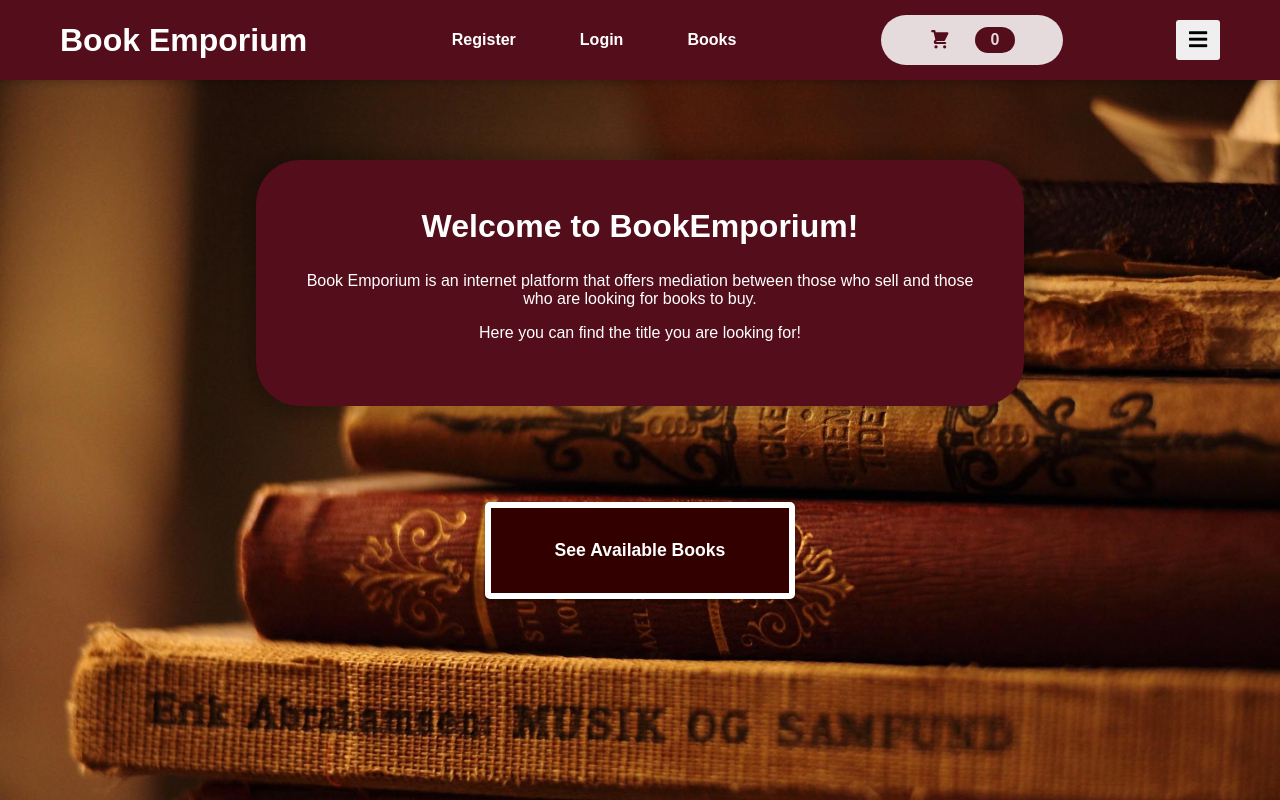
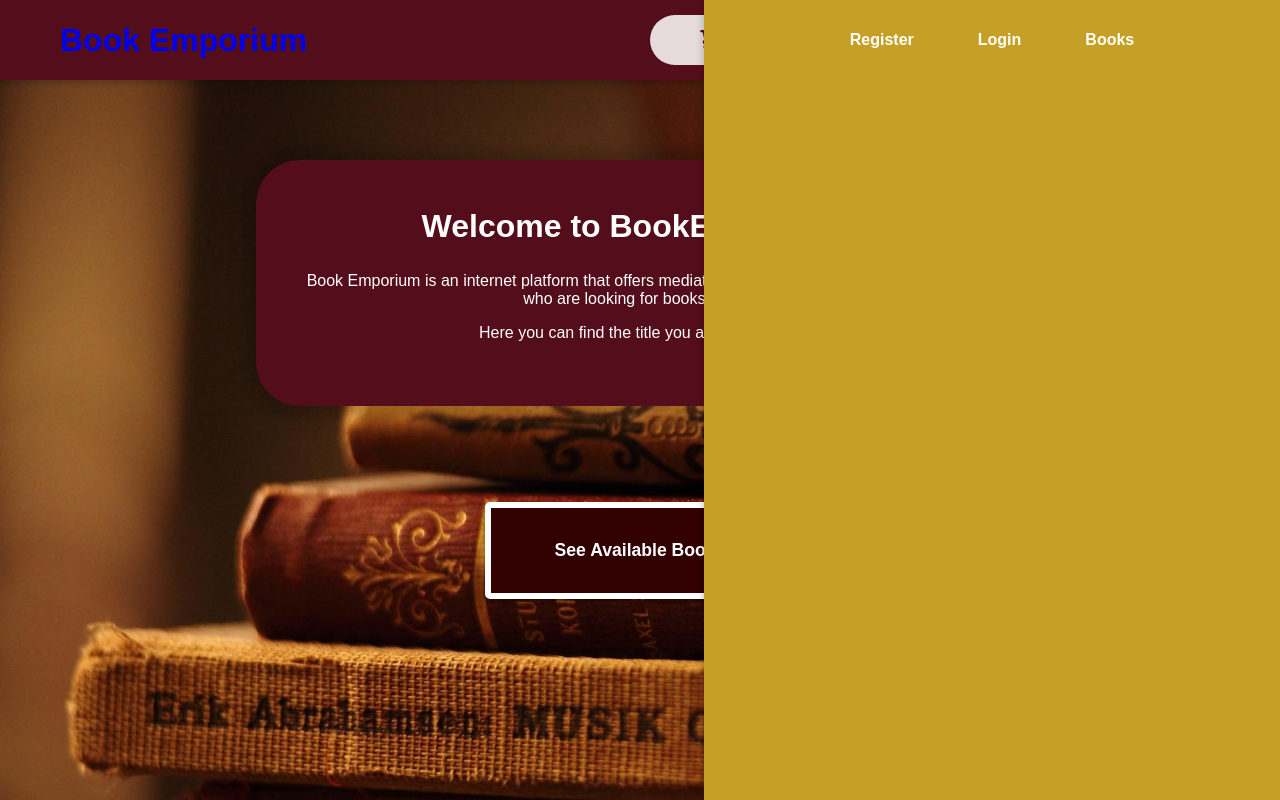
Before and after one commit to Aykut5645/Book-Emporium, a React (Create React App) app: page / in a window 1280 px wide. Shown: the top 800 px of the page. Built offline with nearby package versions, Linux system fonts and the light colour scheme; no server answers.

Commit message:
Added additional code and SideDrawer component

```diff
--- a/src/components/Layout/Header/Header/Header.js
+++ b/src/components/Layout/Header/Header/Header.js
@@ -1,21 +1,38 @@
-import { Fragment } from 'react';
+import { useState } from 'react';
+
+import { Link } from 'react-router-dom';
 
 import HeaderCartButton from '../HeaderCartButton/HeaderCartButton';
 import MainNavigation from '../MainNavigation/MainNavigation';
+import SideDrawer from '../SideDrawer/SideDrawer';
 
 import classes from './Header.module.css';
 
 const Header = props => {
+    const [drawerIsOpen, setDrawerIsOpen] = useState(null);
+
+    const openDrawerHandler = () => {
+        setDrawerIsOpen(true);
+    };
+
+    const closeDrawerHandler = () => {
+        setDrawerIsOpen(false);
+    };
+
     return (
-        <Fragment>
-            <header className={classes.header}>
-                <MainNavigation />
-                <HeaderCartButton onShowCart={props.onShowCart} />
-                <button className={classes['hamburger-btn']}>
-                    <i class="fas fa-bars"></i>
-                </button>
-            </header>
-        </Fragment>
+        <header className={classes.header}>
+            <h1>
+                <Link to='/' style={{ textDecoration: 'none' }}>
+                    Book Emporium
+                </Link>
+            </h1>
+            {drawerIsOpen && <Backdrop onClick={closeDrawerHandler} />}
+            <SideDrawer><MainNavigation /></SideDrawer>
+            <HeaderCartButton onShowCart={props.onShowCart} />
+            <button className={classes['hamburger-btn']}>
+                <i className="fas fa-bars"></i>
+            </button>
+        </header>
     );
 };
 
--- a/src/components/Layout/Header/MainNavigation/MainNavigation.js
+++ b/src/components/Layout/Header/MainNavigation/MainNavigation.js
@@ -8,8 +8,10 @@ import { auth } from '../../../../firebase-config';
 import classes from './MainNavigation.module.css';
 
 import avatar from '../../../../assets/avatar.jpg';
+
 const MainNavigation = () => {
     const [photoUrl, setPhotoUrl] = useState();
+
     const authCtx = useContext(AuthContext);
     const logoutHandler = () => {
         authCtx.logout();
@@ -21,15 +23,9 @@ const MainNavigation = () => {
             }
         });
     }, []);
+
     return (
-        <Fragment>
-            <Link to='/' style={{ textDecoration: 'none' }}>
-                <h1 className={classes["logo-header"]}>
-                    Book Emporium
-                </h1>
-            </Link>
-            <header className={classes.header}>
-                <nav>
+        <nav className={classes.nav}>
             <ul>
                 {!authCtx.isLoggedIn && (
                     <>
@@ -74,8 +70,6 @@ const MainNavigation = () => {
                 )}
             </ul>
         </nav>
-            </header>
-        </Fragment>
     );
 };
 
--- a/src/components/Layout/Header/MainNavigation/MainNavigation.module.css
+++ b/src/components/Layout/Header/MainNavigation/MainNavigation.module.css
@@ -1,11 +1,11 @@
-.header {
+.nav {
     height: 5rem;
     display: flex;
     justify-content: center;
     align-items: center;
 }
 
-.header ul {
+.nav ul {
     list-style: none;
     margin: 0;
     padding: 0;
@@ -14,17 +14,17 @@
     text-align: center;
 }
 
-.header li {
+.nav li {
     margin: 0 2rem;
 }
 
-.header a {
+.nav a {
     text-decoration: none;
     color: white;
     font-weight: bold;
 }
 
-.header button {
+.nav button {
     font: inherit;
     background-color: transparent;
     border: 1px solid white;
@@ -35,14 +35,14 @@
     cursor: pointer;
 }
 
-.header a:hover,
-.header a:active,
-.header a.active {
+.nav a:hover,
+.nav a:active,
+.nav a.active {
     color: #c69f26;
     border-bottom: 3px solid #c69f26;
 }
 
-.header button:hover {
+.nav button:hover {
     background-color: #c69f26;
     color: #540D1A;
     border-color: #540D1A;
@@ -54,11 +54,11 @@
     margin: 0;
 }
 
-.logo-header {
+.logo-nav {
     color: white;
 }
 
-.logo-header:hover {
+.logo-nav:hover {
     color: #c69f26;
 }
 
@@ -74,3 +74,34 @@
     border-radius: 50%;
     border: 3px solid #c69f26;
 }
+
+@media (max-width: 800px) {
+    .nav {
+        background-color: aquamarine;
+    }
+
+    .nav ul {
+      flex-direction: column;
+    }
+
+    /* /* .nav li {
+      margin: 0 0.5rem;
+    }
+
+    .nav a {
+      color: white;
+      text-decoration: none;
+    }
+  /*
+    .nav button {
+      border: 1px solid white;
+      color: white;
+      background: transparent;
+    }
+
+    .nav button:hover,
+    .nav button:active {
+      background: #f8df00;
+      color: #292929;
+    } */
+}
--- /dev/null
+++ b/src/components/Layout/Header/SideDrawer/SideDrawer.js
@@ -0,0 +1,11 @@
+import classes from './SideDrawer.module.css';
+
+const SideDrawer = ({ children }) => {
+    return (
+        <aside className={classes['side-drawer']}>
+            {children}
+        </aside>
+    );
+};
+
+export default SideDrawer;
--- /dev/null
+++ b/src/components/Layout/Header/SideDrawer/SideDrawer.module.css
@@ -0,0 +1,10 @@
+.side-drawer {
+    position: fixed;
+    right: 0;
+    top: 0;
+    z-index: 100;
+    height: 100vh;
+    width: 45%;
+    background: #c69f26;
+    box-shadow: 0 2px 8px rgba(0, 0, 0, 0.26);
+}
```
Lines whose indentation alone changed are shown as unchanged.
